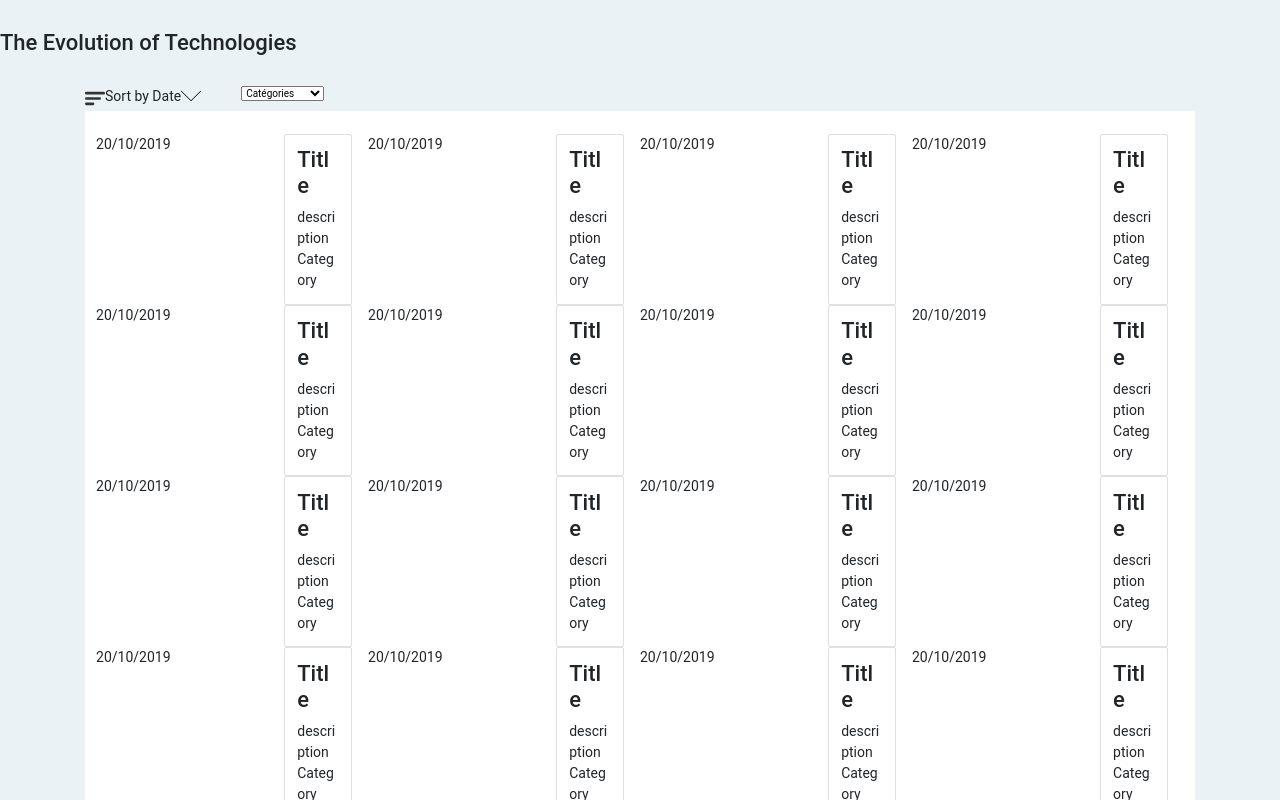
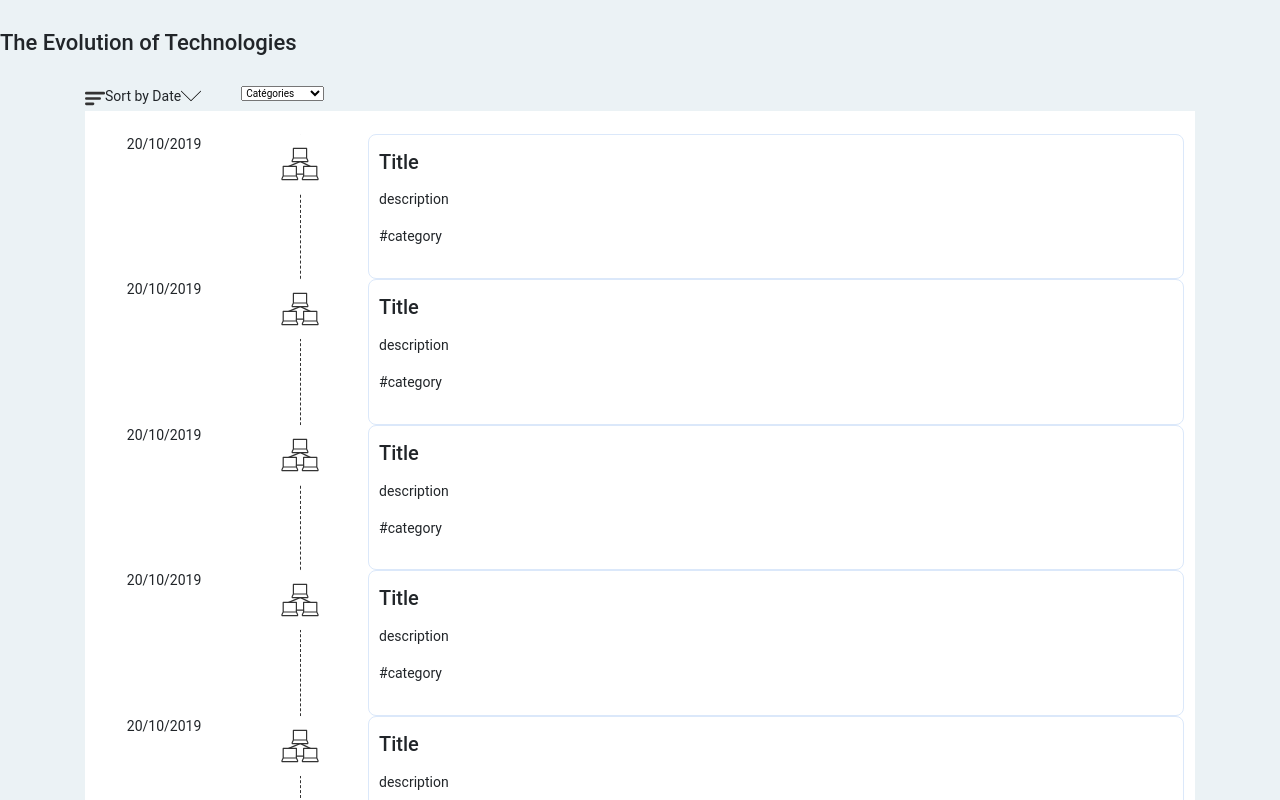
Before and after one commit to luctst/web-timeline, a React (Create React App) app: page / in a window 1280 px wide. Shown: the top 800 px of the page. Built offline with nearby package versions, Linux system fonts and the light colour scheme; no server answers.

Commit message:
Refacto structure and added img

```diff
--- a/src/components/Event.js
+++ b/src/components/Event.js
@@ -1,12 +1,31 @@
 import React from "react";
+import "../styles/main.scss";
+import Network from "../assets/img/Network.svg";
+import Launch from "../assets/img/Launch.svg";
+import Ai from "../assets/img/Ai.svg";
+import arrow from "../assets/img/arrow.svg";
+import Programming from "../assets/img/Programming.svg";
+import Science from "../assets/img/Science.svg";
+import Security from "../assets/img/Security.svg";
+import SocialMedia from "../assets/img/Social-Media.svg";
+import Design from "../assets/img/Design.svg";
 
 function Event() {
     return (
       <React.Fragment>
-        <div className="event--date">
+        <div className="main--left--element--date">
           <p>20/10/2019</p>
         </div>
-        <div className="card">
+        <div className="main--left--element--img">
+          {/* <img src="../assets/img/Network.svg" alt="Icon"></img> */}
+          <img src={Network} alt="Icon" className="is__element__img" width="60px"></img>
+        </div>
+        <div className="main--left--element--text">
+          <h2 className="is__title__element">Title</h2>
+          <p className="is__content__element">description</p>
+          <p className="is__content__tag__element">#category</p>
+        </div>
+        {/* <div className="card">
           <div className="card-body">
             <div className="card-title">
               <h1>Title</h1>
@@ -18,7 +37,7 @@ function Event() {
                 <p>Category</p>
                 </div>
             </div>
-          </div>
+          </div> */}
       </React.Fragment>
     )
   }
```
